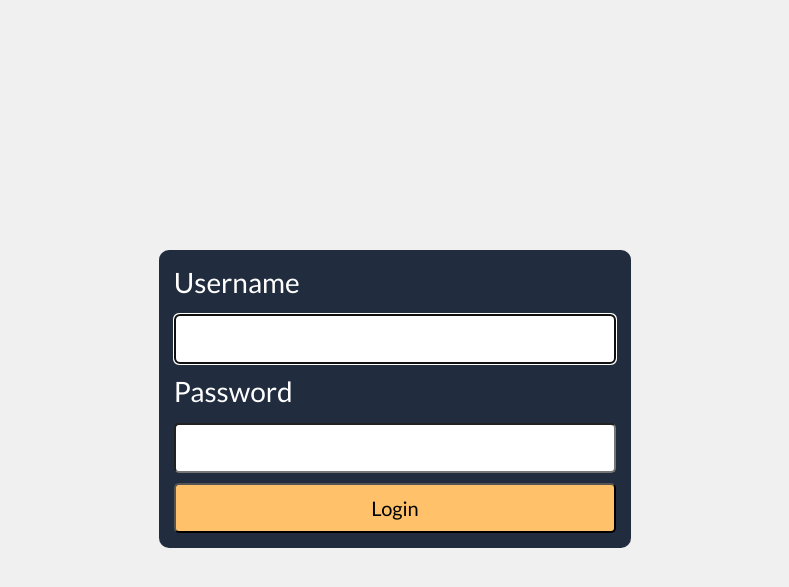
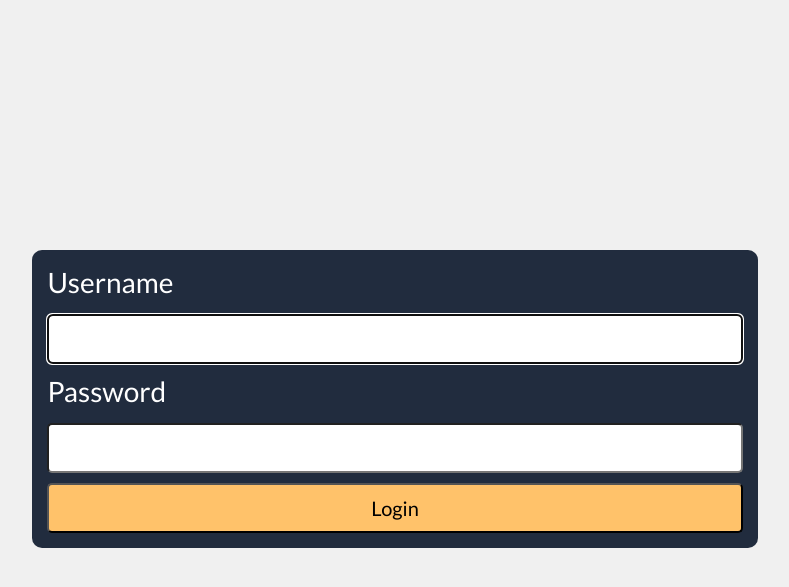
Before and after one commit to faaizajaz/rentabook2, a Django app: page /gimme/ in a window 1280 px wide. Shown: the top 587 px of the page, without its empty margins (245-1034 px from the left). Run offline with Django 4.2, Linux system fonts and the light colour scheme; some libraries are stand-ins or nearby versions.

Commit message:
Minor change

```diff
--- a/static/base.css
+++ b/static/base.css
@@ -63,7 +63,7 @@ a:hover {
 .register-box {
     color: white;
     background: #212c3e;
-    width: 35%;
+    width: 55%;
     margin-top: 250px;
     margin-left: auto;
     margin-right: auto;
```
